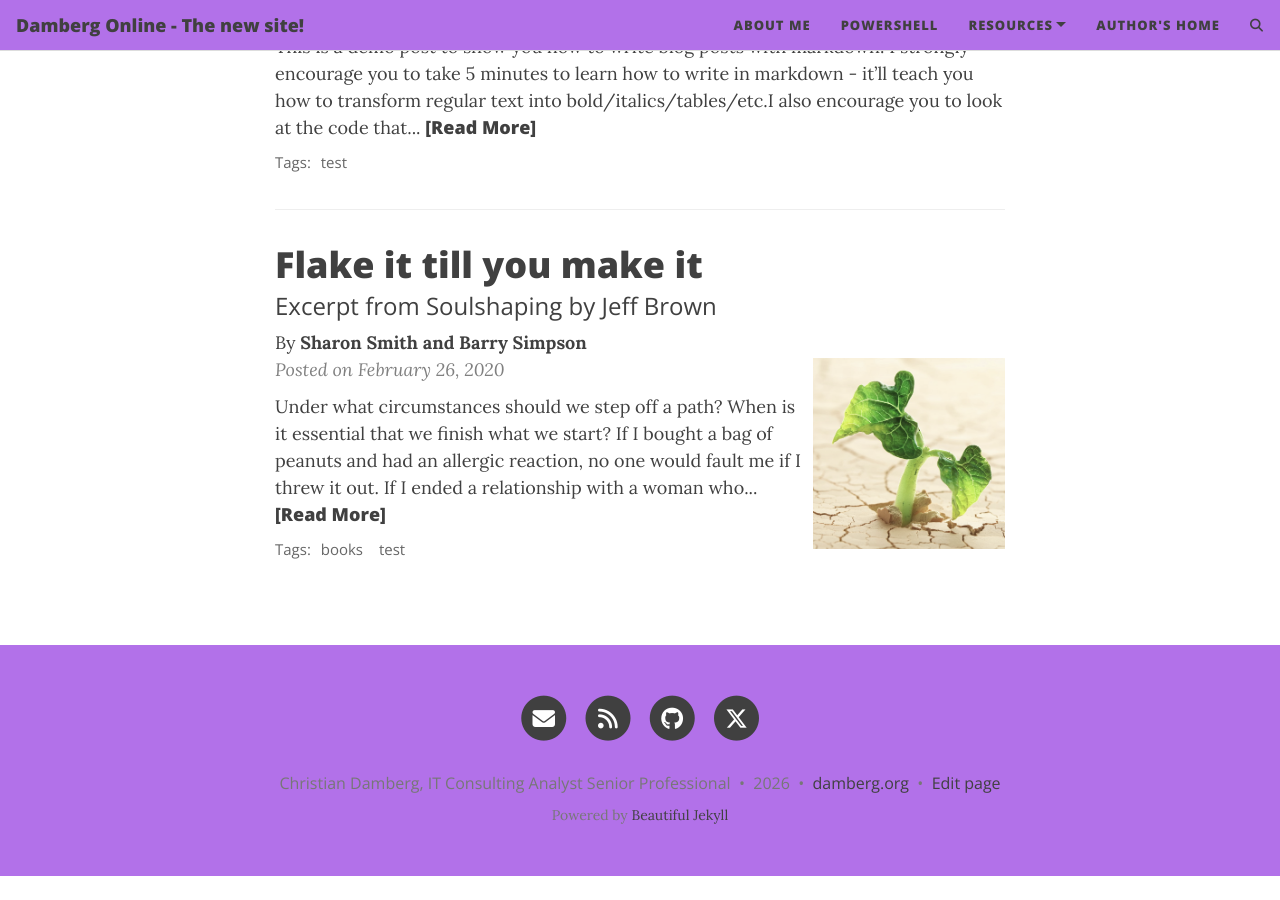
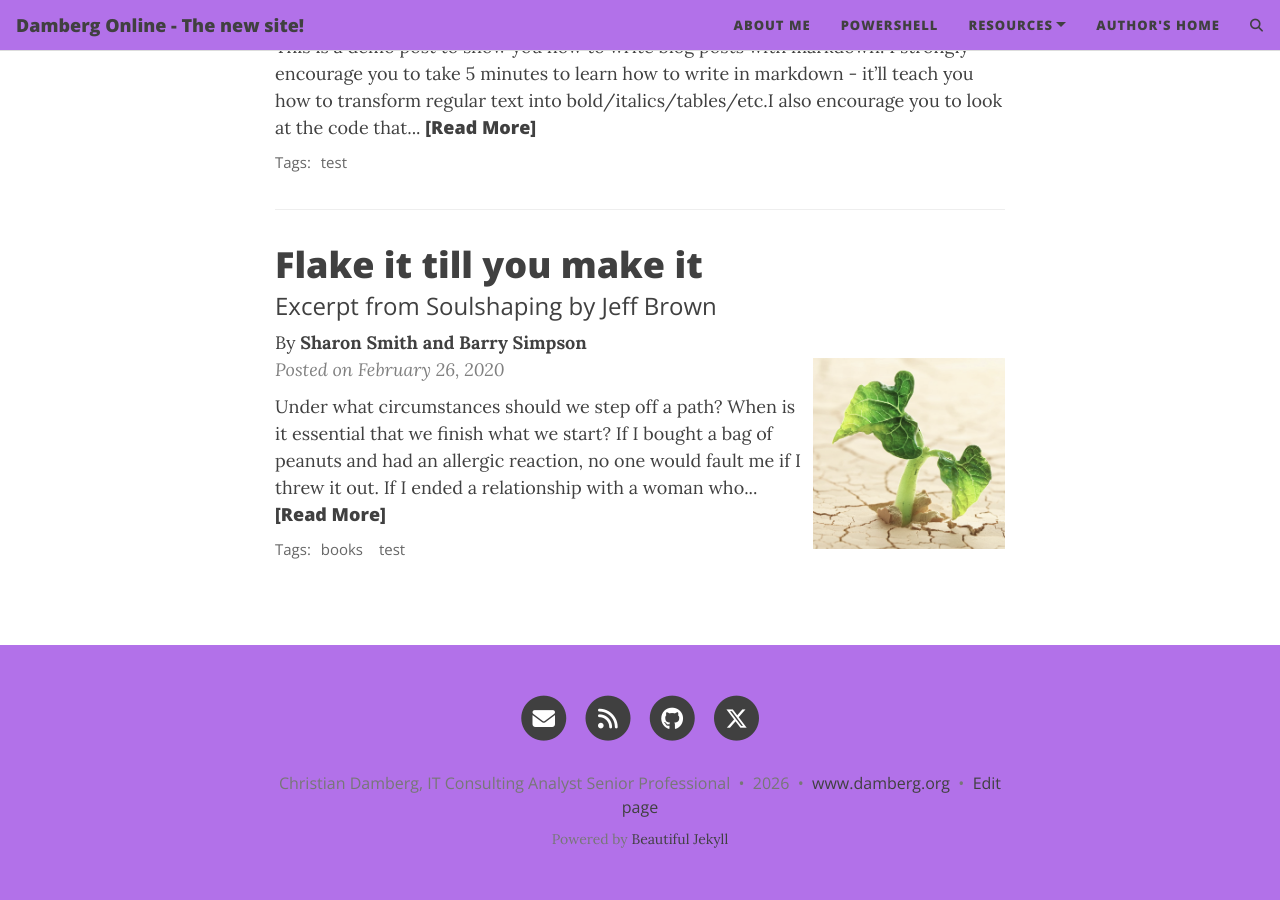
Before and after one commit to DambergC/dambergc.github.io, a Jekyll site: the page built from index.html, in a window 1280 px wide and 900 px high, scrolled down 889 px. Built offline with Jekyll 4.4.1, drawn with Linux system fonts in a browser that asks for light colours; the list of posts is cut into pages by our own code; comment, search, counter and statistics services are not loaded; before the commit the page ends 1765 px from its top, so only the background shows below that.

Commit message:
Update website URL to include 'www'

```diff
--- a/_config.yml
+++ b/_config.yml
@@ -103,7 +103,7 @@ share-links-active:
 
 # How to display the link to your website in the footer
 # Remove this if you don't want a link in the footer
-url-pretty: "damberg.org"
+url-pretty: "www.damberg.org"
 
 # Add the website title to the title of every page
 title-on-all-pages: true
```
